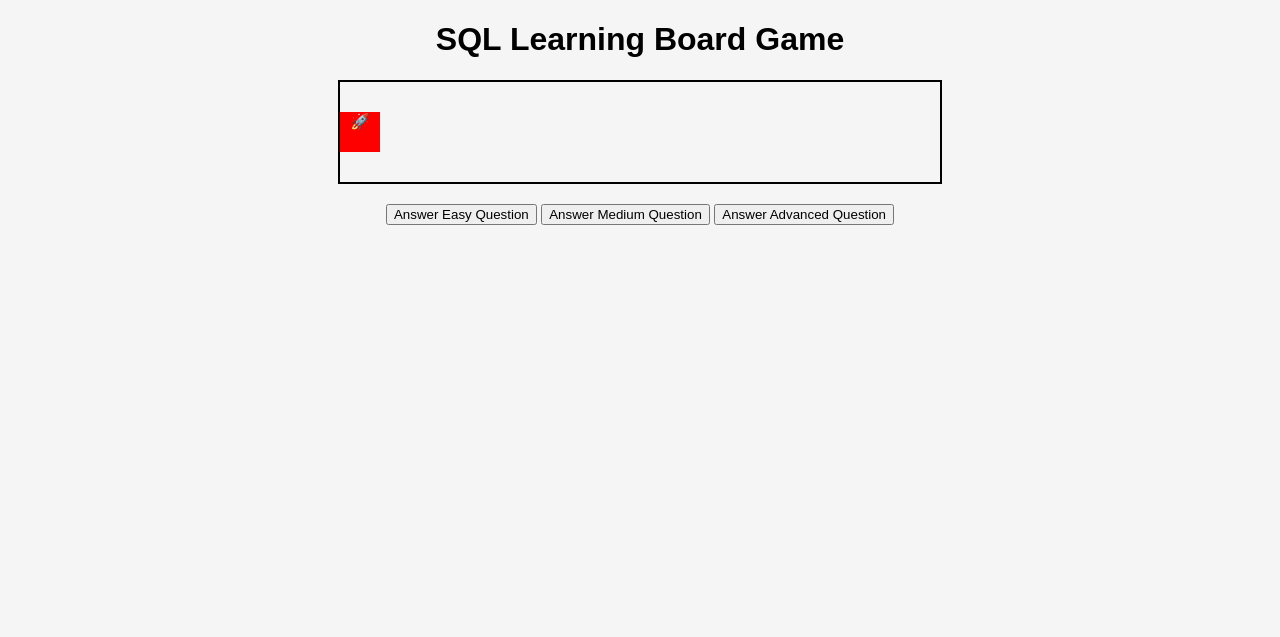
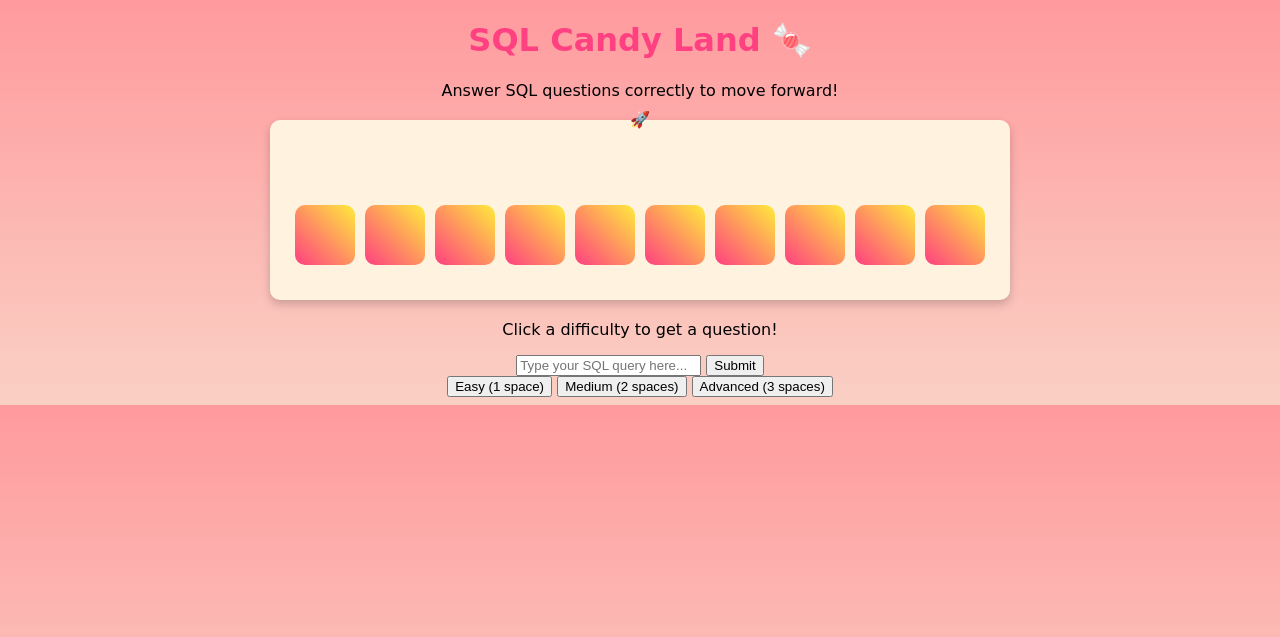
Before and after one commit to MetagalacticScripts/Interactive-SQL-Learning-Game, a Flask app: page / in a window 1280 px wide. Shown: the top 637 px of the page. Run offline with Flask 3, Linux system fonts and the light colour scheme.

Commit message:
More design

```diff
--- a/static/script.js
+++ b/static/script.js
@@ -1,23 +1,77 @@
 let playerPosition = 0;
-const totalSpaces = 10; // Number of spaces on the board
+const totalSpaces = 10;
+let currentQuestion = null;
+let hintsLeft = 3;
 
-function movePlayer(difficulty) {
-    let moveBy = 0;
+// Fun SQL Questions
+const sqlQuestions = {
+    easy: [
+        { question: "Find all candy shops in 'Candyland'.", answer: "SELECT * FROM candy_shops WHERE location = 'Candyland';" },
+        { question: "Get all candy ingredients that are 'Rare'.", answer: "SELECT * FROM candy_ingredients WHERE rarity = 'Rare';" }
+    ],
+    medium: [
+        { question: "Get a list of all unique candy ingredient rarities.", answer: "SELECT DISTINCT rarity FROM candy_ingredients;" },
+        { question: "Find the highest-rated candy shops.", answer: "SELECT * FROM candy_shops WHERE rating = 5;" }
+    ],
+    advanced: [
+        { question: "Find candy ingredients and their shop names.", answer: "SELECT candy_ingredients.name, candy_shops.name FROM candy_ingredients JOIN candy_shops ON candy_ingredients.shop_id = candy_shops.id;" },
+        { question: "Find the number of ingredients available at each shop.", answer: "SELECT shop_id, COUNT(*) FROM candy_ingredients GROUP BY shop_id;" }
+    ]
+};
 
-    if (difficulty === "easy") moveBy = 1;
-    if (difficulty === "medium") moveBy = 2;
-    if (difficulty === "advanced") moveBy = 3;
+// Get a random question
+function getQuestion(difficulty) {
+    const questions = sqlQuestions[difficulty];
+    currentQuestion = questions[Math.floor(Math.random() * questions.length)];
+    document.getElementById("question").innerText = currentQuestion.question;
+}
+
+// Submit answer and move player
+function submitAnswer() {
+    const userAnswer = document.getElementById("answer").value.trim().toLowerCase();
+
+    if (!currentQuestion) {
+        alert("Please select a difficulty first!");
+        return;
+    }
+
+    if (userAnswer === currentQuestion.answer.toLowerCase()) {
+        movePlayer();
+        document.getElementById("answer").value = "";
+        document.getElementById("question").innerText = "🎉 Correct! Select a new difficulty.";
+        currentQuestion = null;
+    } else {
+        alert("❌ Incorrect! Try again.");
+    }
+}
+
+// Move player when they answer correctly
+function movePlayer() {
+    let moveBy = 1;
+    if (currentQuestion && sqlQuestions.medium.includes(currentQuestion)) moveBy = 2;
+    if (currentQuestion && sqlQuestions.advanced.includes(currentQuestion)) moveBy = 3;
 
     playerPosition += moveBy;
-
     if (playerPosition >= totalSpaces) {
-        alert("🎉 You finished the game!");
-        playerPosition = totalSpaces; // Stops movement at end
+        alert("🎉 You collected all the magical candy ingredients!");
+        playerPosition = totalSpaces;
     }
 
     updateBoard();
 }
 
+// Display movement visually
 function updateBoard() {
-    document.getElementById("player").style.left = (playerPosition * 50) + "px";
+    document.getElementById("player").style.transform = `translateX(${playerPosition * 60}px)`;
 }
+
+// Provide hints (only 3 allowed)
+function getHint() {
+    if (hintsLeft > 0) {
+        alert("💡 Hint: Think about using WHERE or JOIN.");
+        hintsLeft--;
+        document.getElementById("hints").innerText = `Hints Left: ${hintsLeft}`;
+    } else {
+        alert("🚫 No hints left!");
+    }
+}
--- a/static/styles.css
+++ b/static/styles.css
@@ -1,24 +1,45 @@
 body {
-    font-family: Arial, sans-serif;
+    font-family: 'Comic Sans MS', cursive, sans-serif;
     text-align: center;
-    background-color: #f5f5f5;
+    background: linear-gradient(to bottom, #ff9a9e, #fad0c4);
+}
+
+h1 {
+    color: #ff4081;
 }
 
 .board {
-    width: 600px;
-    height: 100px;
+    width: 90%;
+    max-width: 700px;
     margin: 20px auto;
-    border: 2px solid black;
+    padding: 20px;
+    background: #fff3e0;
+    border-radius: 10px;
+    box-shadow: 0 4px 10px rgba(0, 0, 0, 0.2);
+    display: flex;
+    flex-direction: column;
+    align-items: center;
+}
+
+.tiles {
     display: flex;
     justify-content: space-between;
-    position: relative;
+    width: 100%;
+    padding: 10px;
+}
+
+.tile {
+    width: 60px;
+    height: 60px;
+    border-radius: 10px;
+    background: linear-gradient(45deg, #ff4081, #ffeb3b);
+    margin: 5px;
 }
 
 #player {
-    width: 40px;
-    height: 40px;
-    background-color: red;
-    position: absolute;
-    top: 30px;
-    left: 0;
+    width: 50px;
+    height: 50px;
+    position: relative;
+    top: -30px;
+    transition: transform 0.5s ease-in-out;
 }
--- a/templates/index.html
+++ b/templates/index.html
@@ -3,22 +3,37 @@
 <head>
     <meta charset="UTF-8">
     <meta name="viewport" content="width=device-width, initial-scale=1.0">
-    <title>SQL Board Game</title>
-    <link rel="stylesheet" href="../static/styles.css">
+    <title>SQL Candy Land Game</title>
+    <link rel="stylesheet" href="{{ url_for('static', filename='styles.css') }}">
 </head>
 <body>
 
-    <h1>SQL Learning Board Game</h1>
+    <h1>SQL Candy Land 🍬</h1>
+    <p>Answer SQL questions correctly to move forward!</p>
 
     <div class="board">
         <div id="player">🚀</div>
+        <div class="tiles">
+            <!-- Candy Land styled board spaces -->
+            {% for i in range(10) %}
+                <div class="tile"></div>
+            {% endfor %}
+        </div>
     </div>
 
-    <button onclick="movePlayer('easy')">Answer Easy Question</button>
-    <button onclick="movePlayer('medium')">Answer Medium Question</button>
-    <button onclick="movePlayer('advanced')">Answer Advanced Question</button>
+    <div class="question-box">
+        <p id="question">Click a difficulty to get a question!</p>
+        <input type="text" id="answer" placeholder="Type your SQL query here...">
+        <button onclick="submitAnswer()">Submit</button>
+    </div>
 
-    <script src="../static/script.js"></script>
+    <div class="buttons">
+        <button onclick="getQuestion('easy')">Easy (1 space)</button>
+        <button onclick="getQuestion('medium')">Medium (2 spaces)</button>
+        <button onclick="getQuestion('advanced')">Advanced (3 spaces)</button>
+    </div>
+
+    <script src="{{ url_for('static', filename='script.js') }}"></script>
 
 </body>
 </html>
```
Also changed, not shown: sql_database.py (added, +45 -0 lines).
